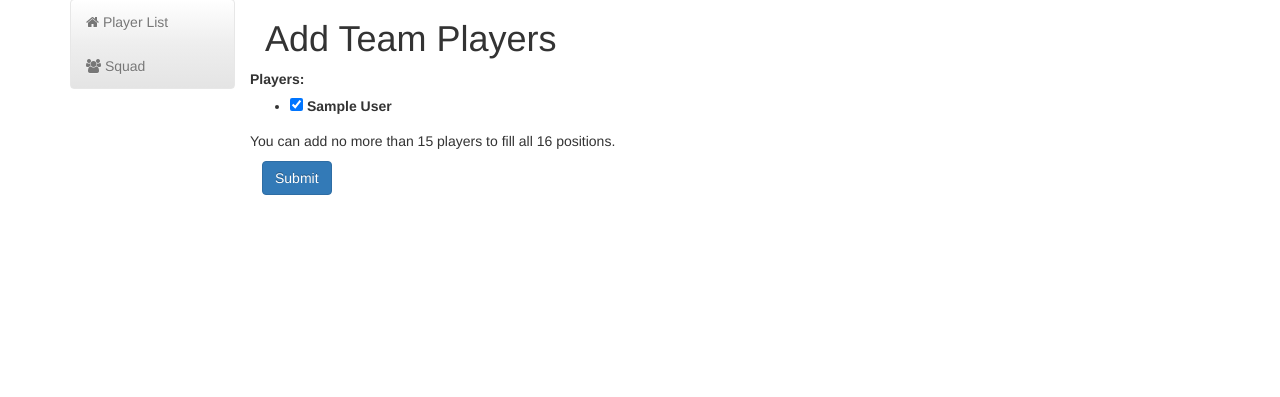
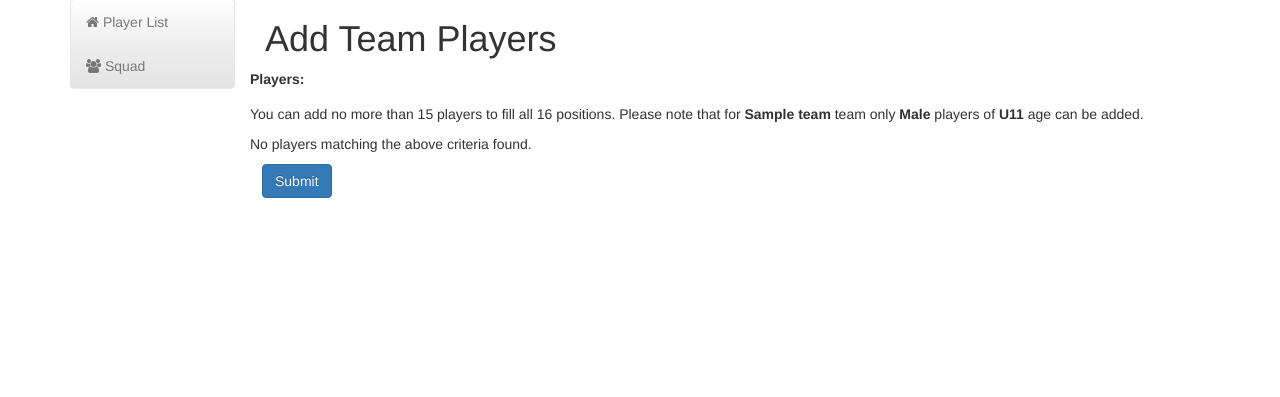
Before and after one commit to DariaKnyazeva/football, a Django app: page /teams/1/add_players/ in a window 1280 px wide. Shown: the part 51-448 px from the top of the page. Run offline with Django 3.2, Linux system fonts and the light colour scheme; a user stored in the database is signed in; data comes from the database, SQL or seed files in the repository; tables that the repository leaves empty hold one stand-in row (values such as "Sample post"); some libraries are stand-ins or nearby versions.

Commit message:
Fixed override existing players on players add

```diff
--- a/players/models.py
+++ b/players/models.py
@@ -49,3 +49,9 @@ class Player(models.Model):
 
     def __str__(self):
         return '{} {}'.format(self.first_name, self.last_name)
+
+    @property
+    def gender(self):
+        if self.salutation == Player.Salutation.MISTER:
+            return 'M'
+        return 'F'
--- a/teams/forms.py
+++ b/teams/forms.py
@@ -23,15 +23,23 @@ class TeamForm(forms.ModelForm):
 class AddPlayersForm(forms.ModelForm):
     def __init__(self, *args, **kwargs):
         super().__init__(*args, **kwargs)
+        added_ids = self.instance.players.all().values_list('id', flat=True)
+        if self.instance.gender == 'M':
+            queryset = Player.objects.filter(salutation=Player.Salutation.MISTER)
+        else:
+            queryset = Player.objects.exclude(salutation=Player.Salutation.MISTER)
         self.fields['players'] = forms.ModelMultipleChoiceField(
-            queryset=Player.objects.all(),
-            widget=forms.CheckboxSelectMultiple())
+            queryset=queryset.filter(age_group__id=self.instance.age.id).exclude(id__in=added_ids),
+            widget=forms.CheckboxSelectMultiple(),
+            required=False)
 
     def clean(self):
-        added_players_count = self.instance.players.count()
-        allowed_count = 16 - added_players_count
-        if len(self.cleaned_data['players']) > allowed_count:
+        added_players = list(self.instance.players.values_list('id', flat=True))
+        allowed_count = 16 - len(added_players)
+        if len(self.cleaned_data.get('players', [])) > allowed_count:
             raise forms.ValidationError('Please select no more than {}'.format(allowed_count))
+        ids = list(self.cleaned_data['players'].values_list('id', flat=True)) + added_players
+        self.cleaned_data['players'] = Player.objects.filter(id__in=ids)
         return self.cleaned_data
 
     class Meta:
--- a/teams/templates/team_add_players.html
+++ b/teams/templates/team_add_players.html
@@ -1,5 +1,9 @@
 {% extends "base/form_page.html" %}
 
 {% block extra_form %}
-<p>You can add no more than {{ allowed_count }} players to fill all 16 positions.</p>
+<p>You can add no more than {{ allowed_count }} players to fill all 16 positions. Please note that for <b>{{ team.name }}</b> team only {% ifequal team.gender 'M' %}<b>Male</b>{% else %}<b>Female</b>{% endifequal %} players of <b>{{ team.age }}</b> age can be added.</p>
+{% if form.fields.players.queryset.count %}
+{% else %}
+<p>No players matching the above criteria found.</p>
+{% endif %}
 {% endblock %}
--- a/teams/views.py
+++ b/teams/views.py
@@ -90,5 +90,7 @@ class TeamAddPlayersView(CoachViewMixin, UpdateView):
     def get_context_data(self, **kwargs):
         context = super().get_context_data(**kwargs)
         context['title'] = "Add Team Players"
-        context['allowed_count'] = 16 - self.get_object().players.all().count()
+        team = self.get_object()
+        context['team'] = team
+        context['allowed_count'] = 16 - team.players.all().count()
         return context
```
Also changed, not shown: teams/templates/team_add_side_players.html (added, +9 -0 lines).
